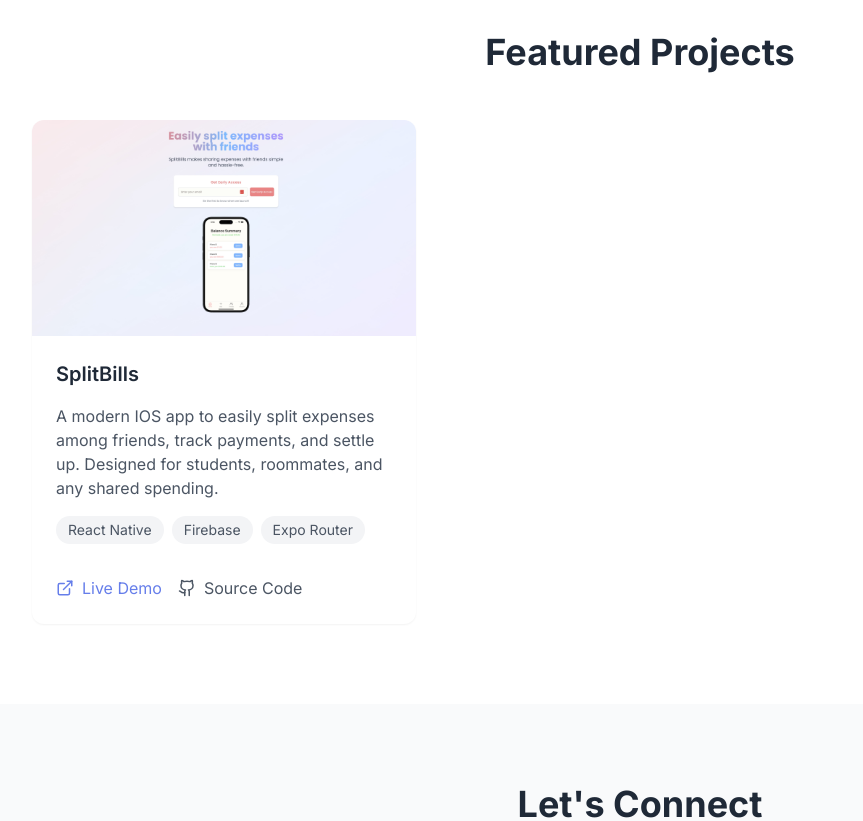
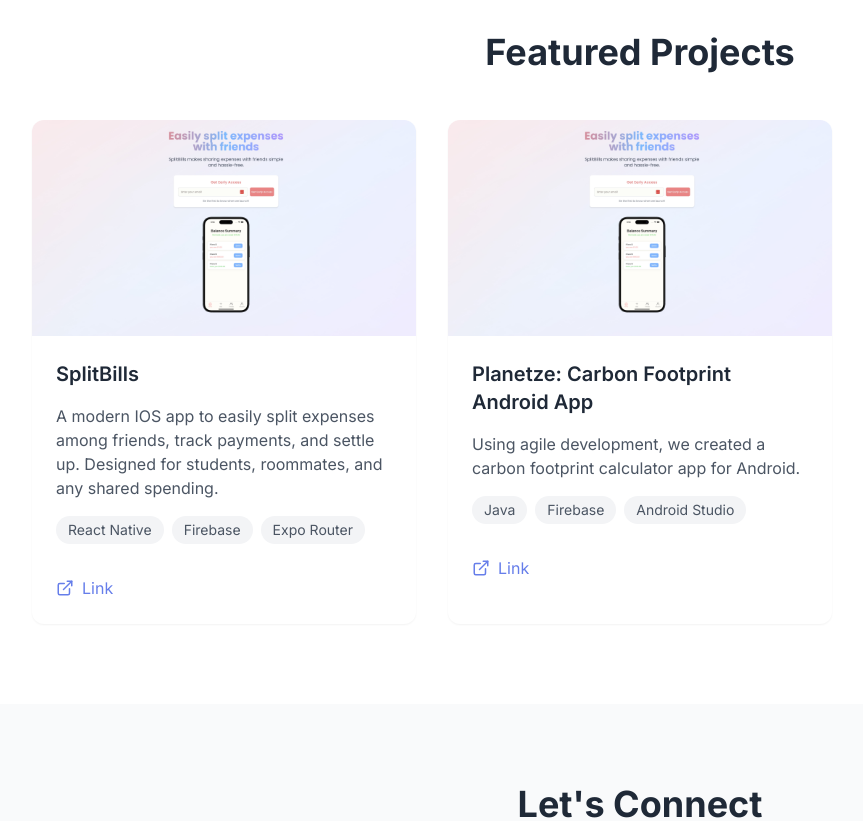
Before and after one commit to bryntam/website, a React (Vite) app: page / in a window 1280 px wide. Shown: the part 680-1501 px from the top of the page, without its empty margins (0-863 px from the left). Built offline with nearby package versions, Linux system fonts and the light colour scheme.

Commit message:
added planetze and removed github link

```diff
--- a/src/components/Projects.tsx
+++ b/src/components/Projects.tsx
@@ -8,8 +8,15 @@ const projects = [
     description: 'A modern IOS app to easily split expenses among friends, track payments, and settle up. Designed for students, roommates, and any shared spending.',
     image: splitbillsImg,
     technologies: ['React Native', 'Firebase', 'Expo Router'],
-    demoLink: 'https://www.splitbillsapp.com',
-    githubLink: '',
+    link: 'https://www.splitbillsapp.com',
+  },
+
+  {
+    title: 'Planetze: Carbon Footprint Android App',
+    description: 'Using agile development, we created a carbon footprint calculator app for Android.',
+    image: splitbillsImg,
+    technologies: ['Java', 'Firebase', 'Android Studio'],
+    link: 'https://github.com/kimjiy28/Planetze',
   },
 ];
 
@@ -51,22 +58,13 @@ const Projects = () => {
 
                 <div className="flex gap-4 pt-4">
                   <a
-                    href={project.demoLink}
+                    href={project.link}
                     target="_blank"
                     rel="noopener noreferrer"
                     className="flex items-center gap-2 text-accent hover:text-accent/80 transition-colors"
                   >
                     <ExternalLink size={18} />
-                    <span>Live Demo</span>
-                  </a>
-                  <a
-                    href={project.githubLink}
-                    target="_blank"
-                    rel="noopener noreferrer"
-                    className="flex items-center gap-2 text-gray-600 hover:text-gray-800 transition-colors"
-                  >
-                    <Github size={18} />
-                    <span>Source Code</span>
+                    <span>Link</span>
                   </a>
                 </div>
               </div>
```
